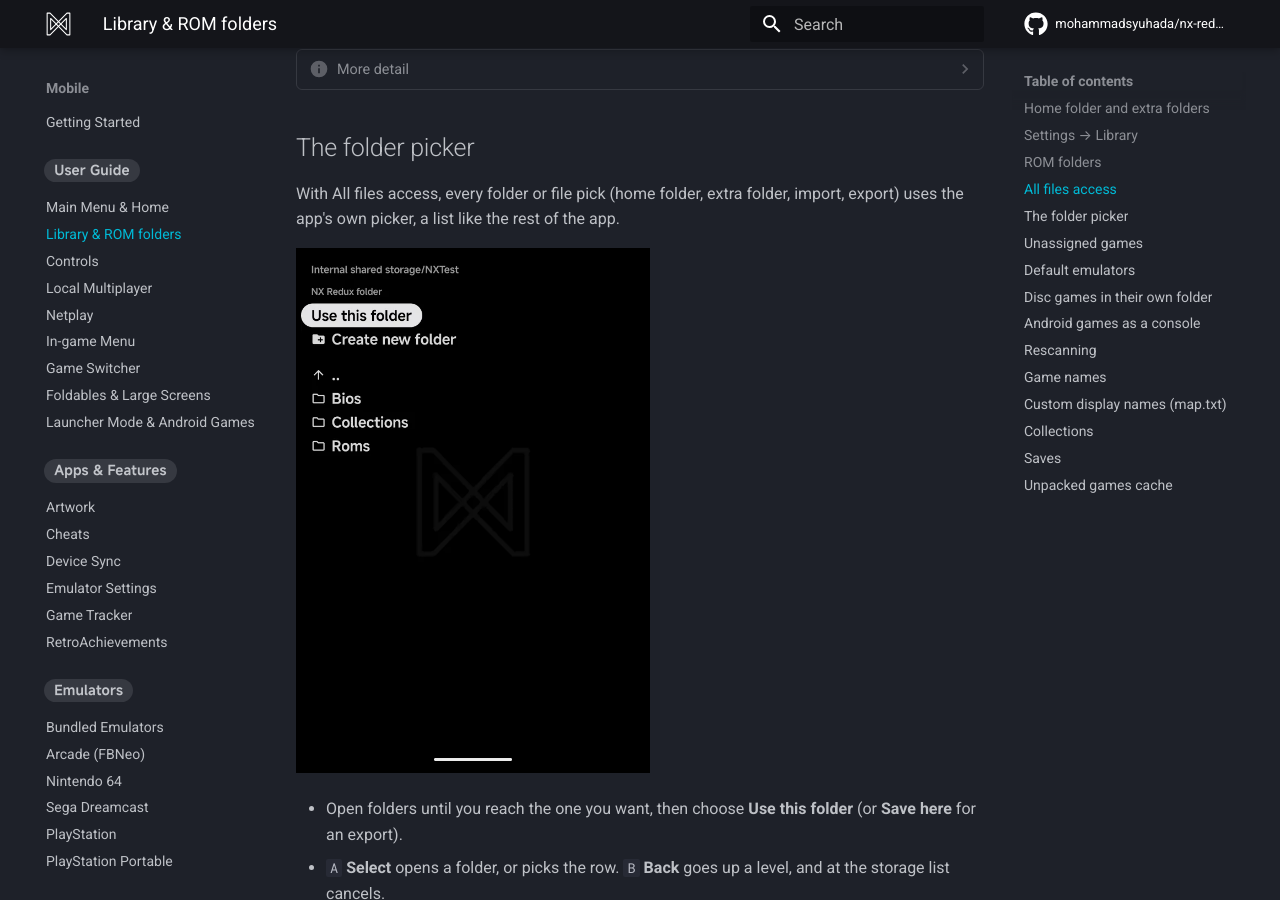
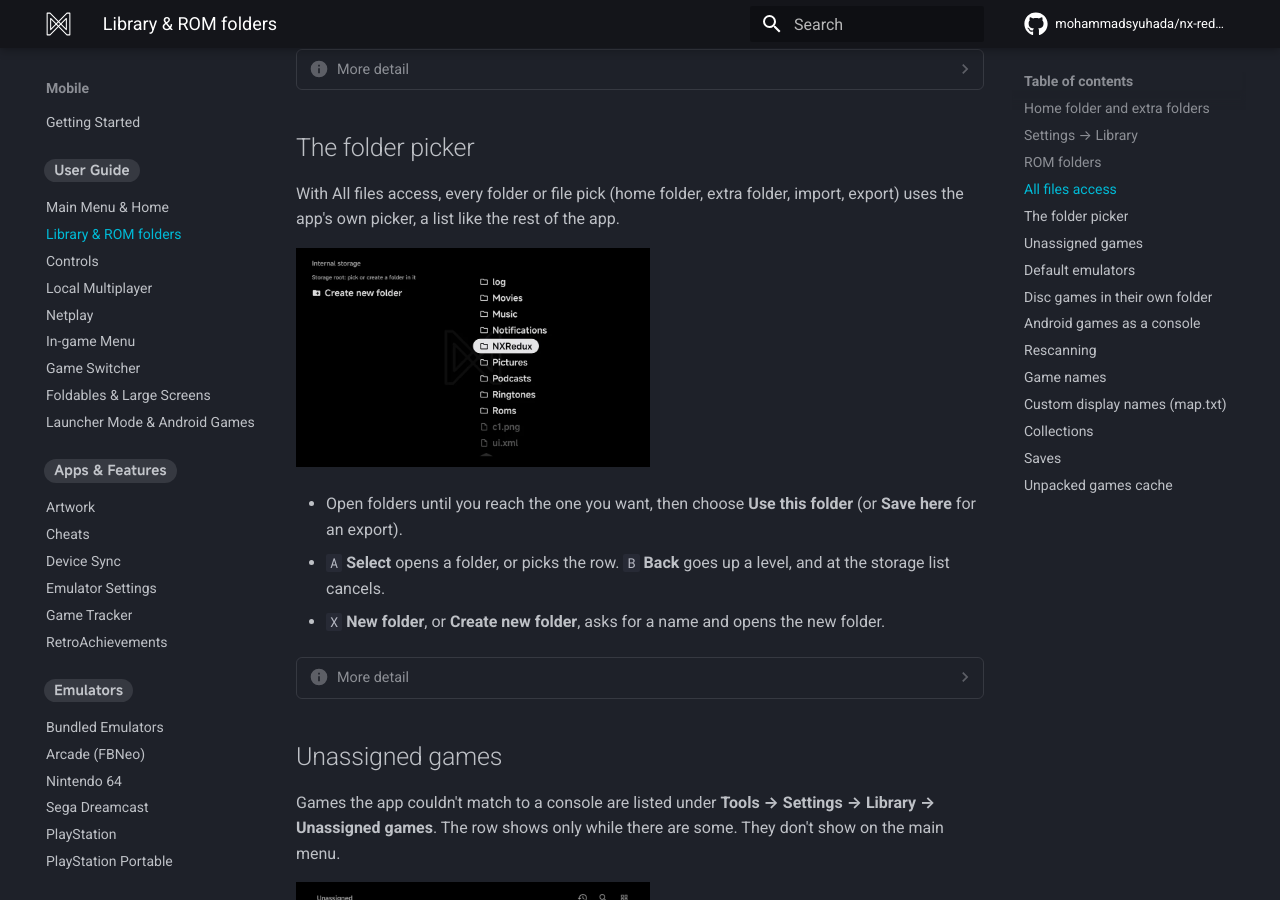
Before and after one commit to mohammadsyuhada/nx-redux-docs, an MkDocs documentation site: the page built from docs/mobile/library.md, in a window 1280 px wide and 900 px high, scrolled down 2290 px. Built offline with MkDocs 1.6.1 and Material for MkDocs 9.7.7, drawn with Linux system fonts in a browser that asks for light colours; comment, search, counter and statistics services are not loaded.

Commit message:
docs(mobile): the folder picker from the Fold, in landscape

```diff
--- a/docs/mobile/library.md
+++ b/docs/mobile/library.md
@@ -111,7 +111,7 @@
 folder, import, export) uses the app's own picker, a list like the rest of
 the app.
 
-![The app's folder picker in NXTest: NX Redux folder, Use this folder, Create new folder, then its folders](../assets/screenshots/mobile/file-picker.webp)
+![The app's folder picker at Internal storage's root: Create new folder on the left, the folders beside it with NXRedux selected, files dimmed](../assets/screenshots/mobile/file-picker.webp)
 
 - Open folders until you reach the one you want, then choose **Use this
   folder** (or **Save here** for an export).
```
Also changed, not shown: docs/assets/screenshots/mobile/file-picker.webp.
